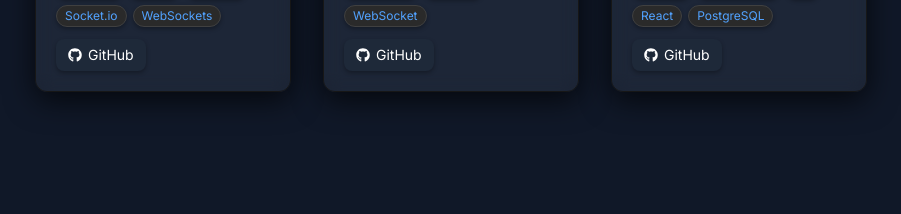
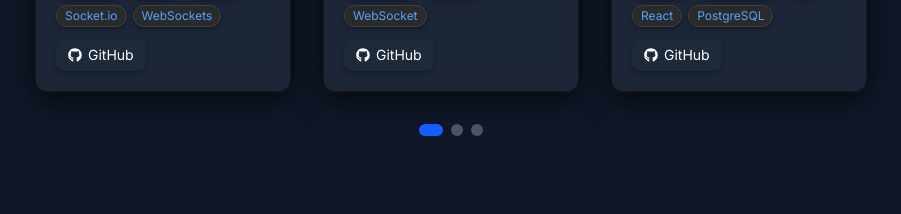
Before and after one commit to arnab1656/folio_, a Next.js app: page / in a window 1280 px wide. Shown: the part 2220-2434 px from the top of the page, without its empty margins (189-1090 px from the left). Built offline with nearby package versions, Linux system fonts and the light colour scheme.

Commit message:
The carousal functionality implemented

```diff
--- a/src/components/ProjectsSection.tsx
+++ b/src/components/ProjectsSection.tsx
@@ -1,12 +1,42 @@
 "use client";
 
-import React from "react";
+import React, { useState, useEffect } from "react";
 import Image from "next/image";
-import { motion } from "framer-motion";
+import { motion, AnimatePresence } from "framer-motion";
 import { FaGithub, FaExternalLinkAlt } from "react-icons/fa";
 import { projects } from "@/data/projectData";
 
 const ProjectsSection = () => {
+  const [carouselDots, setCarouselDots] = useState<number[]>([]);
+  const [currentDotIndex, setCurrentDotIndex] = useState(0);
+  const [projectSetsMap, setProjectSetsMap] = useState<
+    Map<number, ((typeof projects)[0] | null)[]>
+  >(new Map());
+
+  const cardsPerSet = 3;
+
+  useEffect(() => {
+    const dots = Array.from(
+      { length: Math.ceil(projects.length / cardsPerSet) },
+      (_, index) => index
+    );
+    setCarouselDots(dots);
+
+    // Create and initialize project sets map
+    const setsMap = new Map<number, ((typeof projects)[0] | null)[]>();
+    dots.forEach((dotIndex) => {
+      const startIndex = dotIndex * cardsPerSet;
+      const projectSet = projects.slice(startIndex, startIndex + cardsPerSet);
+
+      while (projectSet.length < cardsPerSet) {
+        projectSet.push(null);
+      }
+
+      setsMap.set(dotIndex, projectSet);
+    });
+    setProjectSetsMap(setsMap);
+  }, []);
+
   return (
     <section id="projects" className="min-h-screen py-15 bg-gray-900">
       <div className="max-w-6xl mx-48 px-4 sm:px-6 lg:px-8">
@@ -14,13 +44,16 @@ const ProjectsSection = () => {
           Projects
         </h2>
 
+        <AnimatePresence mode="wait">
           <div className="grid grid-cols-1 md:grid-cols-2 lg:grid-cols-3 gap-6 lg:gap-8">
-          {projects.map((project, index) => (
+            {projectSetsMap.get(currentDotIndex)?.map((project, index) =>
+              project ? (
                 <motion.div
-              key={project.title}
+                  key={index}
                   initial={{ opacity: 0, y: 20 }}
                   animate={{ opacity: 1, y: 0 }}
-              transition={{ delay: index * 0.2 }}
+                  exit={{ opacity: 0, y: -20 }}
+                  transition={{ duration: 0.3, delay: index * 0.1 }}
                   className="rounded-xl overflow-hidden flex flex-col max-w-sm mx-auto w-full border bg-gray-800/90
                   shadow-[0_8px_30px_rgb(0,0,0,0.7)]
                   hover:shadow-[0_20px_40px_rgba(0,0,0,0.7),0_0_20px_rgba(59,130,246,0.3)]
@@ -79,6 +112,26 @@ const ProjectsSection = () => {
                     </div>
                   </div>
                 </motion.div>
+              ) : (
+                <div key={`empty-${index}`} className="hidden lg:block" />
+              )
+            )}
+          </div>
+        </AnimatePresence>
+
+        {/* Carousel Dots */}
+        <div className="flex justify-center items-center space-x-2 mt-8">
+          {carouselDots.map((dotIndex) => (
+            <button
+              key={dotIndex}
+              onClick={() => setCurrentDotIndex(dotIndex)}
+              className={`w-3 h-3 rounded-full transition-all duration-300 cursor-pointer ${
+                currentDotIndex === dotIndex
+                  ? "bg-blue-600 w-6"
+                  : "bg-gray-600 hover:bg-gray-500"
+              }`}
+              aria-label={`Show projects set ${dotIndex + 1}`}
+            />
           ))}
         </div>
       </div>
--- a/src/data/projectData.ts
+++ b/src/data/projectData.ts
@@ -45,4 +45,41 @@ export const projects: Project[] = [
     isLive: false,
     githubLink: "https://github.com/yourusername/docker-platform",
   },
+  {
+    title: "Docker Containerization Platform",
+    description:
+      "A comprehensive containerization platform that simplifies deployment and management of applications. Features include automatic scaling, load balancing, and container orchestration.",
+    image: "/project/docker.jpg",
+    technologies: ["Docker", "Kubernetes", "Go", "React", "PostgreSQL"],
+    isLive: false,
+    githubLink: "https://github.com/yourusername/docker-platform",
+  },
+  {
+    title: "Docker Containerization Platform",
+    description:
+      "A comprehensive containerization platform that simplifies deployment and management of applications. Features include automatic scaling, load balancing, and container orchestration.",
+    image: "/project/docker.jpg",
+    technologies: ["Docker", "Kubernetes", "Go", "React", "PostgreSQL"],
+    isLive: false,
+    githubLink: "https://github.com/yourusername/docker-platform",
+  },
+  {
+    title: "Docker Containerization Platform",
+    description:
+      "A comprehensive containerization platform that simplifies deployment and management of applications. Features include automatic scaling, load balancing, and container orchestration.",
+    image: "/project/docker.jpg",
+    technologies: ["Docker", "Kubernetes", "Go", "React", "PostgreSQL"],
+    isLive: false,
+    githubLink: "https://github.com/yourusername/docker-platform",
+  },
+  {
+    title: "WebRTC P2P Video Call",
+    description:
+      "A real-time peer-to-peer video calling application built with WebRTC. Features include HD video quality, screen sharing capabilities, and instant connection between peers with minimal latency.",
+    image: "/project/webrtc.png",
+    technologies: ["WebRTC", "React", "Node.js", "Socket.io", "WebSockets"],
+    githubLink: "https://github.com/yourusername/webrtc-video-call",
+    isLive: false,
+    liveLink: "https://webrtc-video-call.demo",
+  },
 ];
```
Lines whose indentation alone changed are shown as unchanged.
